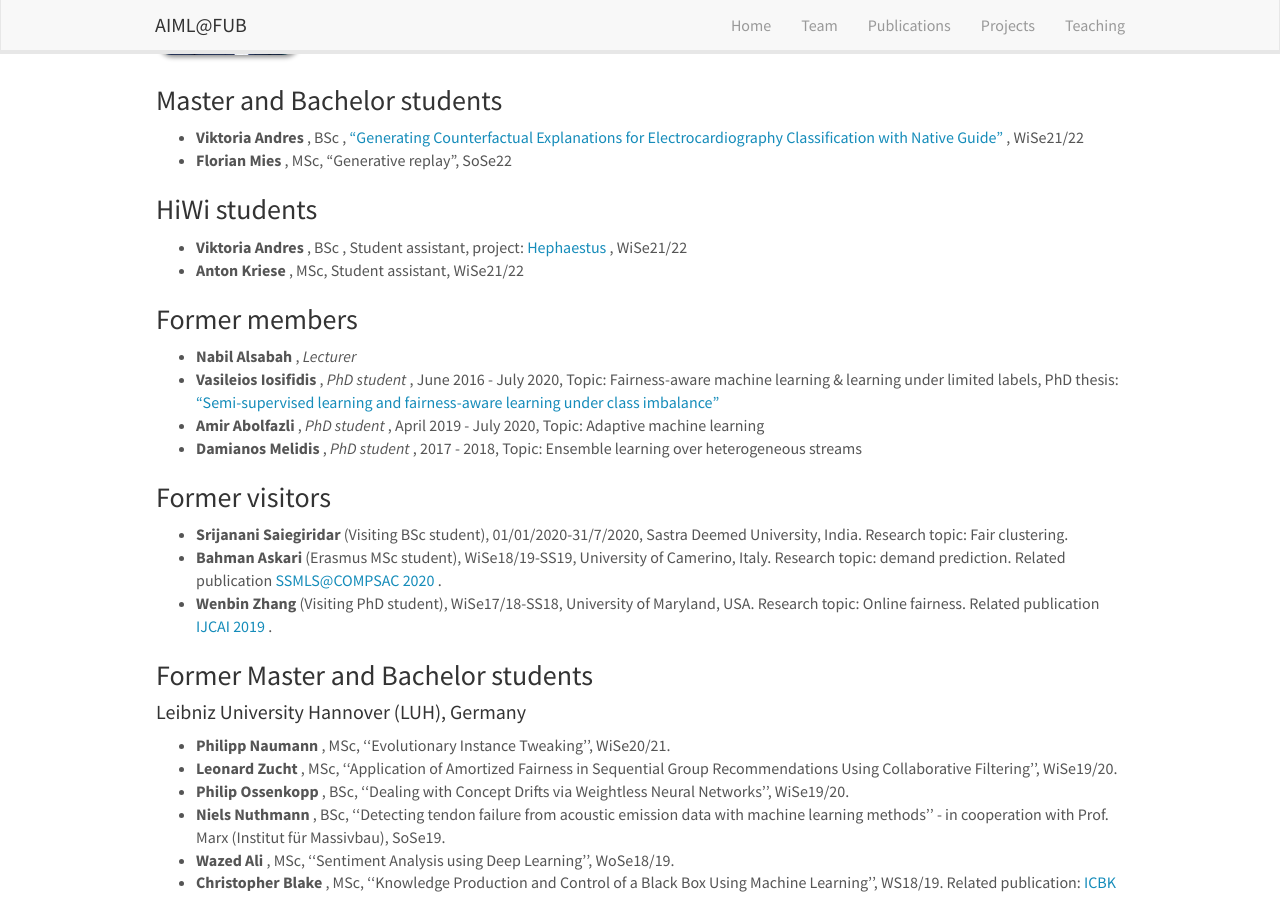
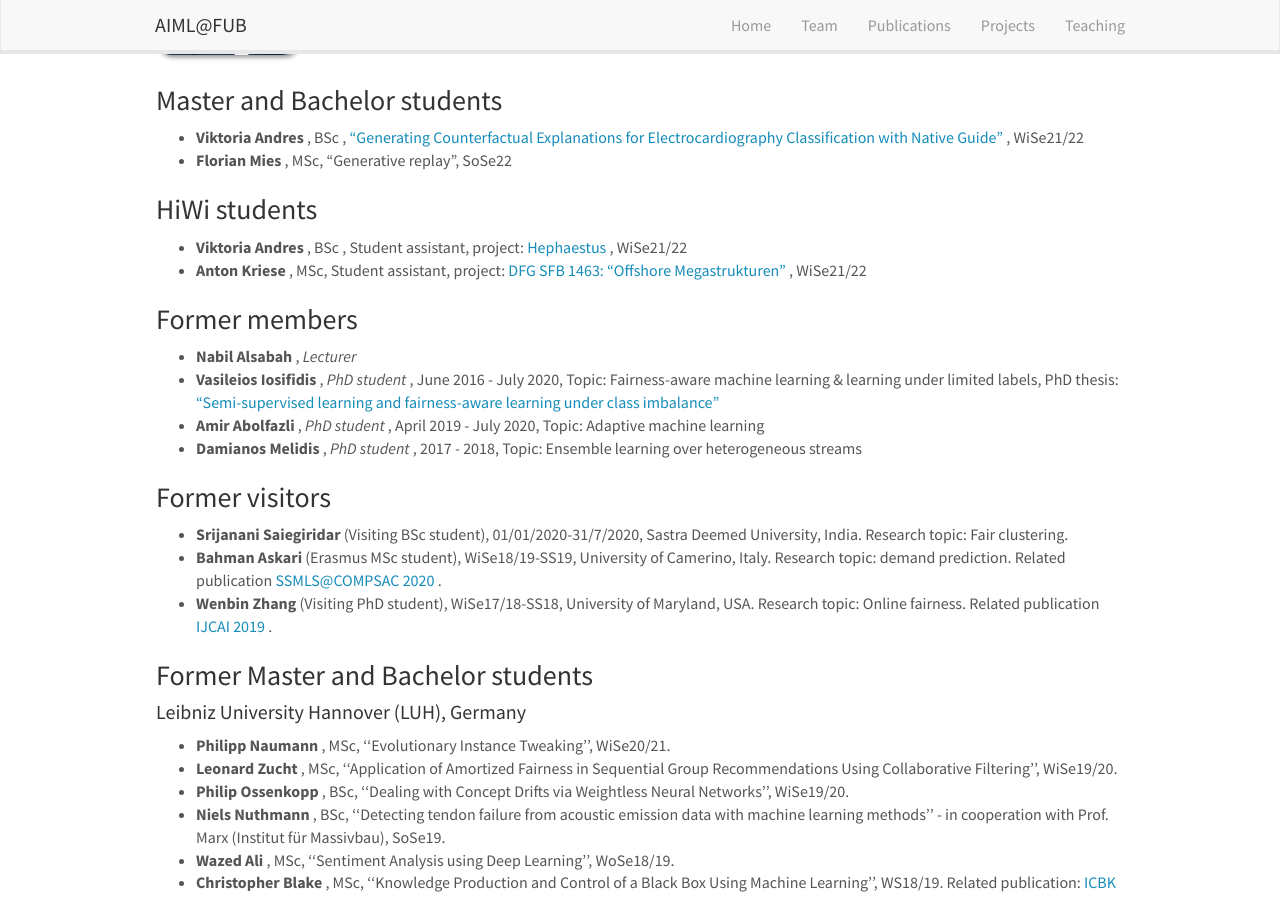
Before and after one commit to AIML-research/AIML-research.github.io, a Jekyll site: the page built from _pages/team.md, in a window 1280 px wide and 900 px high, scrolled down 1446 px. Built offline with Jekyll 4.4.1, drawn with Linux system fonts in a browser that asks for light colours; nearby versions of some CDN libraries.

Commit message:
Update team.md

```diff
--- a/_pages/team.md
+++ b/_pages/team.md
@@ -211,7 +211,7 @@ permalink: /team/
 ### HiWi students
 
 - <b> Viktoria Andres </b>, BSc , Student assistant, project: <a href ="https://aiml-research.github.io/projects/hephaestus/">Hephaestus </a>, WiSe21/22
-- <b> Anton Kriese </b>, MSc, Student assistant, WiSe21/22
+- <b> Anton Kriese </b>, MSc, Student assistant, project: <a href =""> DFG SFB 1463: “Offshore Megastrukturen” </a>, WiSe21/22
 
 
 ### Former members
```
